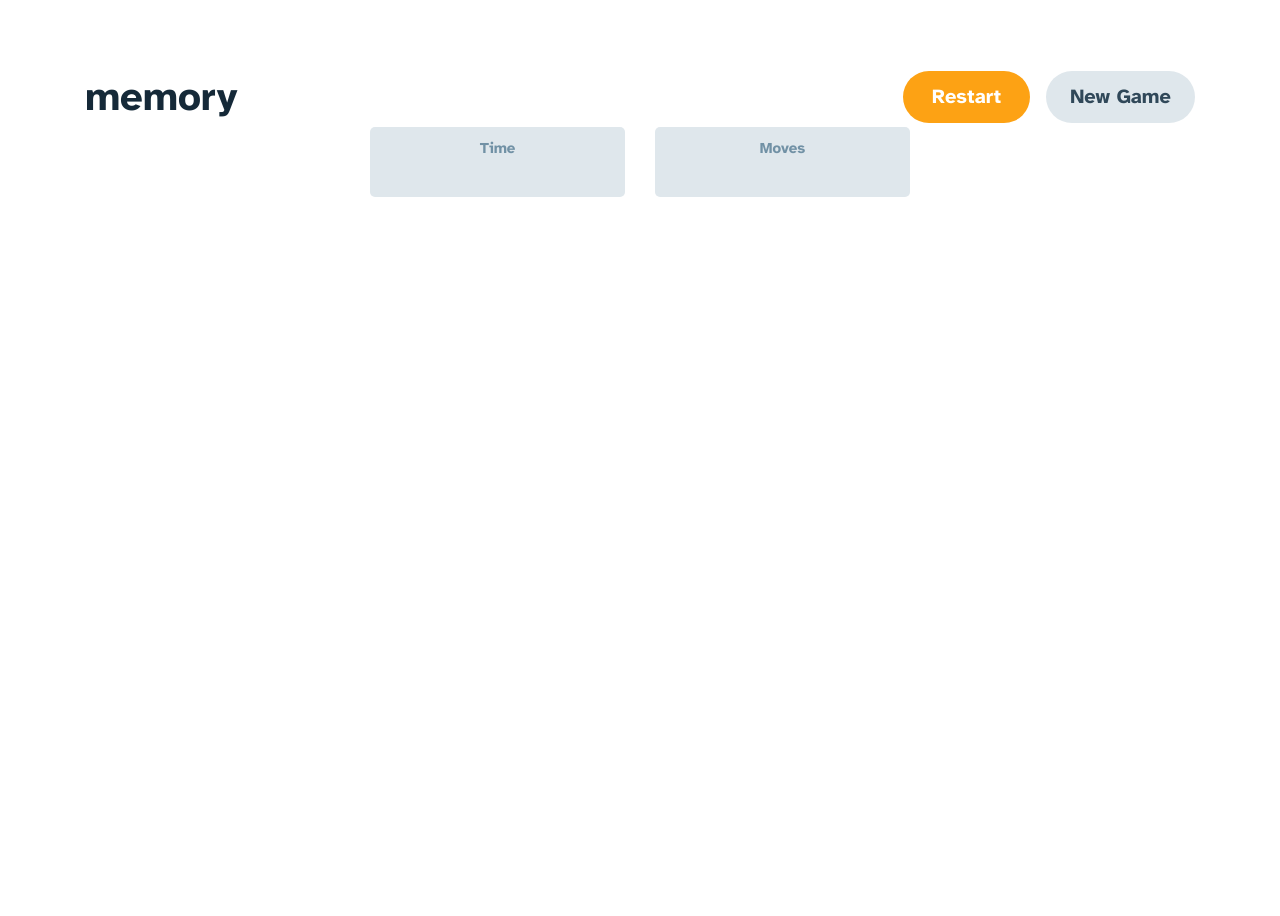
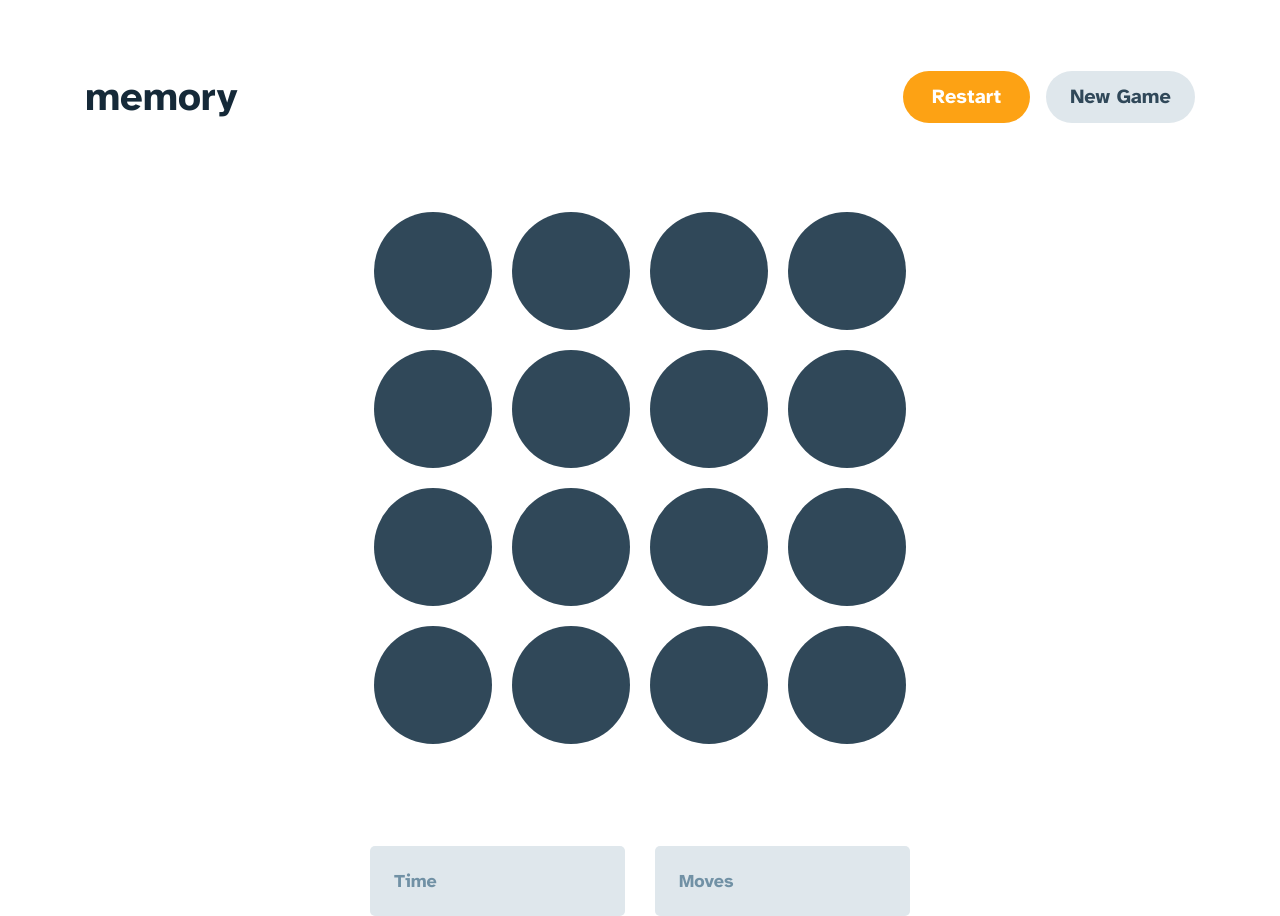
Before and after one commit to RalfiSlask/Memory-Game, a React (Create React App) app: page /#/game in a window 1280 px wide. Before the commit the page ends 800 px from the top, so only its background shows below. Built offline with nearby package versions, Linux system fonts and the light colour scheme.

Commit message:
updates 22th sep

```diff
--- a/src/context/Context.tsx
+++ b/src/context/Context.tsx
@@ -13,9 +13,10 @@ type ContextType = {
     children: ReactNode;
 };
 
-
 export const ContextProvider: React.FC<ContextType> = ( {children} ) => {
-    const [startMenuSettings, setStartMenuSettings] = useState([
+  const [countdown, setCountdown] = useState("1:59");
+  const [moves, setMoves] = useState("0");
+  const [startMenuSettings, setStartMenuSettings] = useState([
         {
           id: 1,
           title: "Select Theme",
@@ -63,10 +64,6 @@ export const ContextProvider: React.FC<ContextType> = ( {children} ) => {
       setSelectedSettings(updatedSettings)
     }, [startMenuSettings]);
 
-    useEffect(() => {
-      console.log(selectedSettings)
-    }, [selectedSettings])
-
     const handleClickOnStartMenuButtons = (buttonLabel: string, panelId: number) => {
         const updatedStartMenuSettings = startMenuSettings.map(panel => {
             if(panel.id !== panelId) return panel;
@@ -87,7 +84,7 @@ export const ContextProvider: React.FC<ContextType> = ( {children} ) => {
         startMenuSettings: startMenuSettings,
         selectedSettings: selectedSettings,
         handleClickOnStartMenuButtons: handleClickOnStartMenuButtons,
-    }
+    };
 
     return (
         <Context.Provider value={contextValue}>
--- a/src/context/UIContext.tsx
+++ b/src/context/UIContext.tsx
@@ -3,18 +3,18 @@ import { createContext, ReactNode, useState, useEffect } from "react";
 type ModalsType = {
     lightbox: boolean;
     menu: boolean;
-}
+};
 
 type UIContextValueTypes = {
     screenSize: string;
     modals: ModalsType;
     openMenuModal: () => void;
     closeMenuModal: () => void;
-}
+};
 
 type UIContextType = {
     children: ReactNode;
-}
+};
 
 const UIContext = createContext<UIContextValueTypes | undefined>(undefined);
 
--- a/src/pages/gamescreen/ContainerHeading.tsx
+++ b/src/pages/gamescreen/ContainerHeading.tsx
@@ -2,7 +2,7 @@ import React from 'react'
 
 const ContainerHeading: React.FC<{text: string}> = ( {text} ) => {
   return (
-    <div className='font-bold text-[0.9375rem] text-[#7191A5]'>{text}</div>
+    <div className='font-bold text-[0.9375rem] md:text-[1.125rem] text-[#7191A5]'>{text}</div>
   )
 }
 
--- a/src/pages/gamescreen/MemoryContainer.tsx
+++ b/src/pages/gamescreen/MemoryContainer.tsx
@@ -1,8 +1,30 @@
-
+import Context from "../../context/Context";
+import UIContext from "../../context/UIContext";
+import { useContext, useEffect } from "react";
+import FourByFourMemoryPiece from "./FourByFourMemoryPiece";
+import SixBySixMemoryPiece from "./SixBySixMemoryPiece";
 
 const MemoryContainer = () => {
+  const context = useContext(Context);
+  const uiContext = useContext(UIContext);
+
+  if(!context || !uiContext) {
+      throw new Error("Does not exist in contextProvider")
+  };
+
+  const { selectedSettings } = context;
+  const memoryArray = Array.from( {length: selectedSettings.grid === "4x4" ? 16 : 36} )
+
+  useEffect(() => {
+    console.log(selectedSettings)
+  })
+
   return (
-    <div className='w-full h-[327px] md:m-w-[532px] md:m-h-[572px] mt-20 md:mt-[157px] xl:mt-[85px] mb-[102px] md:mb-[126px] xl:mb-[102px]'>MemoryContainer</div>
+    <div className={`${selectedSettings.grid === "4x4" ? "gap-3 md:gap-5" : "gap-[9px] md:gap-4"} w-full flex flex-wrap h-[327px] justify-center md:min-w-[532px] md:max-w-[572px] md:min-h-[532px] md:max-h-[572px] mt-20 md:mt-[157px] xl:mt-[85px] mb-[102px] md:mb-[126px] xl:mb-[102px]`}>
+      {memoryArray.map((piece, index) => {
+        return selectedSettings.grid === "4x4" ? <FourByFourMemoryPiece key={index}/> : <SixBySixMemoryPiece key={index}/>
+      })}
+    </div>
   )
 }
 
--- a/src/pages/gamescreen/footer/FooterMultiplayer.tsx
+++ b/src/pages/gamescreen/footer/FooterMultiplayer.tsx
@@ -2,21 +2,37 @@
 import { useContext, useEffect } from "react";
 import Context from "../../../context/Context";
 import MultiplayerContainer from "./MultiplayerContainer";
+import UIContext from "../../../context/UIContext";
 
 const FooterMultiplayer = () => {
   const context = useContext(Context);
+  const uiContext = useContext(UIContext);
 
-  if(!context) {
+  if(!context || !uiContext) {
       throw new Error("Does not exist in contextProvider")
   };
 
+  let number = 0;
+
   const { selectedSettings } = context;
+  const { screenSize } = uiContext;
   // creating an array that is the length of numbers of players selected to be used for rendering components
-  const multiplayerArray = Array.from( {length: selectedSettings.playerNumbers} , () => 0)
+  const multiplayerArray = Array.from( {length: selectedSettings.playerNumbers} , () =>  number += 1 )
+
+  useEffect(() => {
+    console.log(multiplayerArray)
+  })
 
   return (
     <div className="flex justify-between items-end gap-[23px] md:gap-[11px] xl:gap-[30px]">
-      {multiplayerArray.map((_, index) => <MultiplayerContainer key={index} />)}
+      {multiplayerArray.map((number, index) => {
+        const numberAsString = number.toString();
+        const label = screenSize === "small" ? `P${numberAsString}` : `Player ${numberAsString}`;
+        return <MultiplayerContainer
+          key={index}
+          label={label}
+        /> }
+      )}
     </div>
   )
 }
--- a/src/pages/gamescreen/footer/FooterSolo.tsx
+++ b/src/pages/gamescreen/footer/FooterSolo.tsx
@@ -3,8 +3,8 @@ import SoloContainer from "./SoloContainer";
 const FooterSolo = () => {
   return (
     <div className='w-full md:w-[540px] flex justify-between items-end'>
-        <SoloContainer title="Time"/>
-        <SoloContainer title="Moves"/>
+        <SoloContainer title="Time" />
+        <SoloContainer title="Moves" />
     </div>
   )
 }
--- a/src/pages/gamescreen/footer/MultiplayerContainer.tsx
+++ b/src/pages/gamescreen/footer/MultiplayerContainer.tsx
@@ -1,10 +1,11 @@
+import ContainerHeading from "../ContainerHeading";
 
+const MultiplayerContainer: React.FC< {label: string} > = ( {label} ) => {
 
-const MultiplayerContainer = () => {
   return (
-    <div className='rounded-[5px] bg-[#DFE7EC] h-[70px] md:h-20 w-[64px] xl:h-20 md:w-[164px] xl:w-[255px] flex flex-col'>
-        <p></p>
-        <p></p>
+    <div className='rounded-[5px] bg-[#DFE7EC] h-[70px] md:h-20 w-[64px] xl:h-20 md:w-[164px] xl:w-[255px] flex flex-col xl:flex-row items-center md:items-start xl:items-center justify-center md:px-4 xl:px-6 xl:justify-between'>
+        <ContainerHeading text={label}/>
+        <p className="font-bold text-[#304859] text-[1.5rem] xl:text-[2rem]">0</p>
     </div>
   )
 }
--- a/src/pages/gamescreen/footer/SoloContainer.tsx
+++ b/src/pages/gamescreen/footer/SoloContainer.tsx
@@ -1,11 +1,16 @@
 import React from 'react'
 import ContainerHeading from '../ContainerHeading'
 
-const SoloContainer: React.FC<{title: string}> = ( {title} ) => {
+type SoloPropsType = {
+  title: string;
+  gameMetric?: string;
+};
+
+const SoloContainer: React.FC<SoloPropsType> = ( {title, gameMetric} ) => {
   return (
-    <div className='rounded-[5px] bg-[#DFE7EC] h-[70px] w-[151px] md:w-[255px] flex flex-col justify-between items-center py-[10px]'>
+    <div className='rounded-[5px] bg-[#DFE7EC] h-[70px] w-[151px] md:w-[255px] flex flex-col md:flex-row md:px-6 justify-between items-center py-[10px]'>
       <ContainerHeading text={title}/>
-      <p></p>
+      <p className='font-bold text-[1.5rem] md:text-[2rem] text-[#304859]'>{gameMetric}</p>
     </div>
   )
 }
--- a/src/pages/gamescreen/header/GameHeader.tsx
+++ b/src/pages/gamescreen/header/GameHeader.tsx
@@ -1,4 +1,4 @@
-import HeaderButton from "../HeaderButton"
+import HeaderButton from "./HeaderButton"
 import UIContext from "../../../context/UIContext"
 import { useContext } from "react";
 
--- a/src/pages/gamescreen/main/GameScreen.tsx
+++ b/src/pages/gamescreen/main/GameScreen.tsx
@@ -6,6 +6,7 @@ import MenuModal from "../MenuModal";
 import FooterSolo from "../footer/FooterSolo";
 import FooterMultiplayer from "../footer/FooterMultiplayer";
 import Context from "../../../context/Context";
+import MemoryContainer from "../MemoryContainer";
 
 
 const GameScreen = () => {
@@ -23,7 +24,9 @@ const GameScreen = () => {
     <div className="flex flex-col items-center">
         <div className="w-[327px] md:w-[689px] xl:w-[1110px] mt-6 md:mt-[37px] xl:mt-[67px] flex flex-col items-center">
             <GameHeader />
-            <main></main>
+            <main>
+                <MemoryContainer />
+            </main>
             <footer className='flex justify-center'>
                 {selectedSettings.playerNumbers === 1 ? <FooterSolo /> : <FooterMultiplayer />}
             </footer>
```
Also changed, not shown: src/pages/gamescreen/header/HeaderButton.tsx (renamed from src/pages/gamescreen/HeaderButton.tsx).
